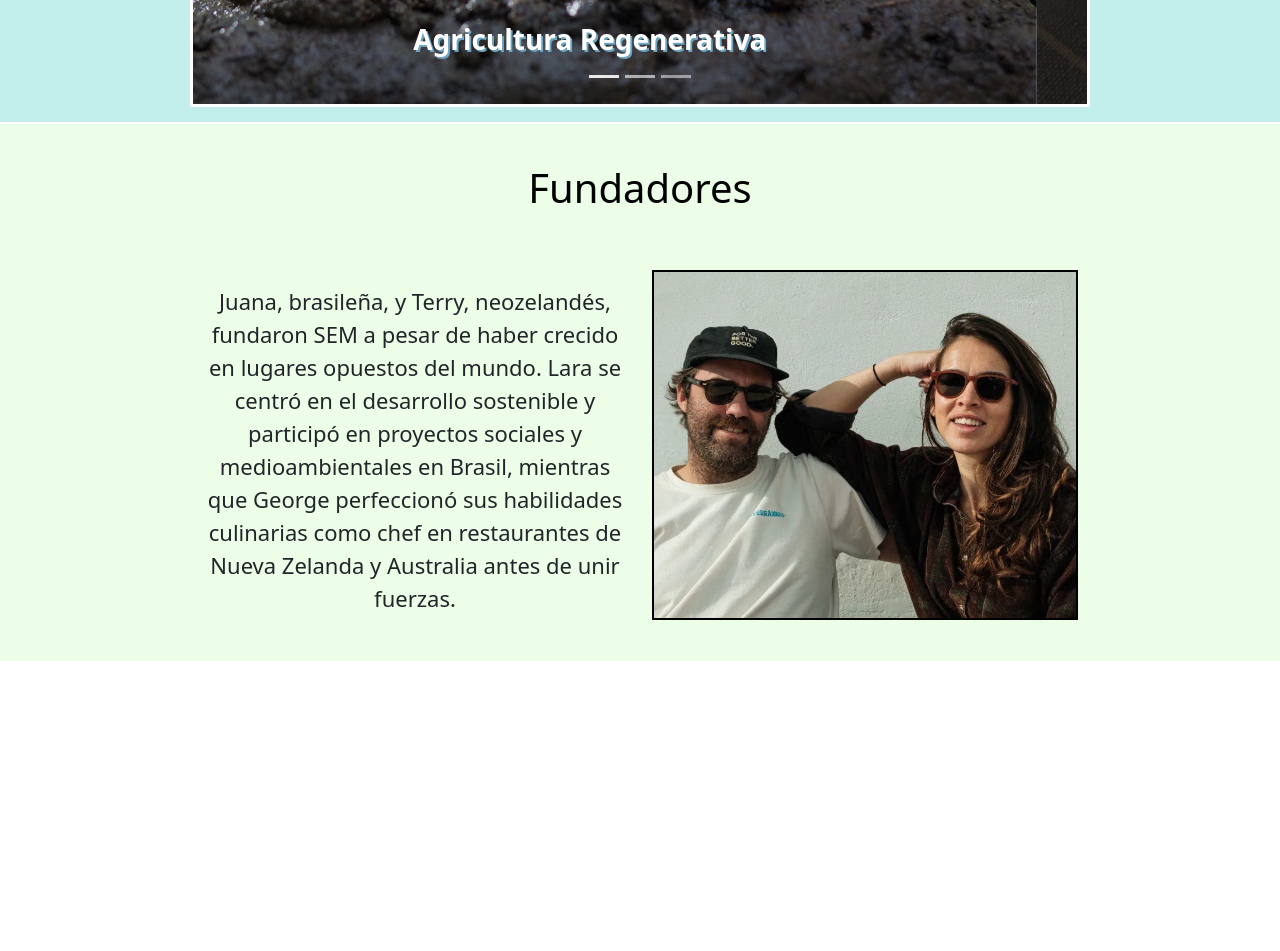
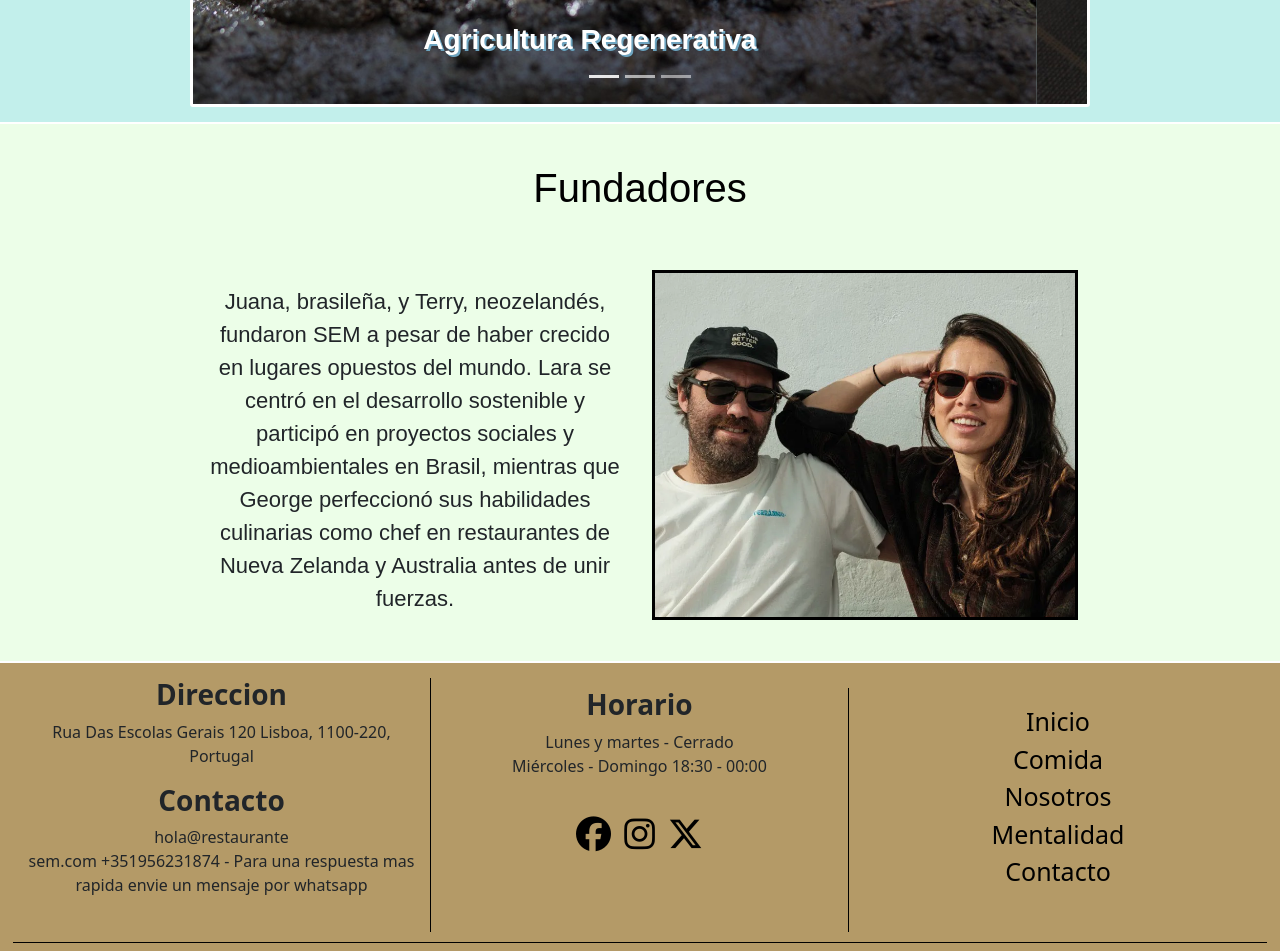
Before and after one commit to mariano4444-collab/PreEntega3Palombini, a plain HTML site: page index.html in a window 1280 px wide. Shown: the part 1849-2800 px from the top of the page. Before the commit the page ends 2510 px from the top, so only its background shows below. Drawn offline with nearby package versions, Linux system fonts and the light colour scheme; a web font is replaced by a local one.

Commit message:
Agregue el footer con la funcion -up- a la pagina de inicio

```diff
--- a/index.html
+++ b/index.html
@@ -161,7 +161,69 @@
 
     <!-- section-3 fin -->
 
+    <!-- footer inicio -->
 
+    <footer>
+        <div class="row fila-1-footer">
+            <div class="col-12 col-sm-4 footer-box1">
+                <h3 class="font-1">Direccion</h3>
+                <p class="font-2">
+                    Rua Das Escolas Gerais 120 Lisboa, 1100-220, Portugal
+                </p>
+                <h3 class="font-1">Contacto</h3>
+                <p class="font-2">
+                    hola@restaurante <br> sem.com
+                    +351956231874 - Para una respuesta mas rapida envie un mensaje por whatsapp
+                </p>
+            </div>
+            <div class="col-12 col-sm-4 footer-box2">
+                <h3 class="font-1">Horario</h3>
+                <p class="font-2">
+                    Lunes y martes - Cerrado <br>Miércoles - Domingo 18:30 - 00:00
+                </p>
+                <div class="redes">
+                    <a href=""><i class="fa-brands fa-facebook"></i></a>
+                    <a href=""><i class="fa-brands fa-instagram"></i></a>
+                    <a href=""><i class="fa-brands fa-x-twitter"></i></a>
+                </div>
+            </div>
+            <div class="col-12 col-sm-4 footer-box3">
+                <ul class="font-1">
+                    <li>
+                        <a href="index.html">Inicio</a>
+                    </li>
+                    <li>
+                        <a href="pages/comida.html">Comida</a>
+                    </li>
+                    <li>
+                        <a href="#">Nosotros</a>
+                    </li>
+                    <li>
+                        <a href="#">Mentalidad</a>
+                    </li>
+                    <li>
+                        <a href="#">Contacto</a>
+                    </li>
+                </ul>
+            </div>
+        </div>
+        <div class="row fila-2-footer">
+            <p>
+                © 2025 Restaurante y Bar Sem
+                Sitio Web creado por PBK Devolper
+            </p>
+        </div>
+    </footer>
+
+    <!-- footer fin -->
+
+    <!-- up inicio -->
+
+    <a href="#" class="up">
+        <i class="fa-solid fa-chevron-up fa-bounce"></i>
+    </a>
+
+    <!-- up fin -->
 
     <!-- Bootstrap -->
     <script src="https://cdn.jsdelivr.net/npm/@popperjs/core@2.10.2/dist/umd/popper.min.js"
--- /dev/null
+++ b/sass/estilos-inicio/_footer.scss
@@ -0,0 +1,111 @@
+/* footer inicio */
+
+footer {
+    border-top: 2px solid $colorblanco;
+    padding: 15px 25px 0px 25px;
+    background-color: $color-cuatro-inicio;
+}
+
+.footer-box1 {
+    text-align: center;
+    border-bottom: 1px solid $colornegro;
+}
+
+.footer-box1 h3 {
+    font-weight: bold;
+}
+
+.footer-box2 {
+    text-align: center;
+    margin-top: 10px;
+    padding-bottom: 10px;
+    border-bottom: 1px solid $colornegro;
+}
+
+.footer-box2 h3 {
+    font-weight: bold;
+}
+
+.redes {
+    font-size: 35px;
+    margin-top: 30px;
+}
+
+.redes a{
+    color: $colornegro;
+    margin: 0px 2px;
+}
+
+.redes a:hover{
+    color: $colorblanco;
+}
+
+.footer-box3 {
+    text-align: center;
+    padding: 25px 0px;
+}
+
+.footer-box3 ul {
+    list-style: none;
+    padding: 0;
+}
+
+.footer-box3 a {
+    text-decoration: none;
+    color: $colornegro;
+    font-size: 25px;
+    font-weight: 500;
+}
+
+.footer-box3 a:hover {
+    color: $colorblanco;
+}
+
+.fila-2-footer p {
+    margin-bottom: 0;
+    margin-top: 10px;
+    padding: 20px 0px;
+    border-top: 1px solid $colornegro;
+    text-align: center;
+}
+
+/* inicio mediaquery */
+
+@media (min-width:576px) {
+    .footer-box1 {
+        border-bottom: none;
+        border-right: 1px solid $colornegro;
+    }
+
+    .footer-box2 {
+        border-bottom: none;
+        border-right: 1px solid $colornegro;
+    }
+}
+
+/* fin mediaquery */
+
+/* footer fin */
+
+
+/* up inicio */
+
+.up {
+    position: fixed;
+    bottom: 50px;
+    right: 50px;
+    background-color: $colorblanco;
+    border: 2px solid $color-primario-inicio;
+    border-radius: 50%;
+    padding: 0px 7px;
+    color: $color-primario-inicio;
+    font-size: 25px;
+}
+
+.up:hover{
+    color: $color-secundario-inicio;
+    border-color: $color-secundario-inicio;
+    background-color: $colornegro;
+}
+
+/* up fin */
--- a/sass/estilos-inicio/_general.scss
+++ b/sass/estilos-inicio/_general.scss
@@ -5,3 +5,7 @@
     padding: 0;
     box-sizing: border-box;
 }
+
+html {
+    scroll-behavior: smooth;
+}
--- a/sass/estilos-inicio/_seccion1.scss
+++ b/sass/estilos-inicio/_seccion1.scss
@@ -13,12 +13,15 @@
         font-weight: 500;
         font-size: 40px;
         padding: 25px 0px 50px 0px;
+        font-family: $fuenteprincipal;
     }
 
     p {
         color: $colorblanco;
         text-align: center;
         margin-top: 40px;
+        font-family: $fuentesecundaria;
+        font-weight: $pesofuentesecundaria;
     }
 }
 
--- a/sass/estilos-inicio/_seccion2.scss
+++ b/sass/estilos-inicio/_seccion2.scss
@@ -34,6 +34,7 @@
     font-size: 15px;
     font-weight: bold;
     text-shadow: 2px 2px 0px #6EA4BF, 2px 2px 0px #000;
+    font-family: $fuenteprincipal;
 }
 
 /* inicio mediaquery */
--- a/sass/estilos-inicio/_seccion3.scss
+++ b/sass/estilos-inicio/_seccion3.scss
@@ -15,6 +15,7 @@
         font-weight: 500;
         font-size: 40px;
         padding: 25px 0px 50px 0px;
+        font-family: $fuenteprincipal;
     }
 }
 
@@ -25,6 +26,8 @@
 
 .sec-3-inicio p {
     text-align: center;
+    font-family: $fuentesecundaria;
+    font-weight: $pesofuentesecundaria;
 }
 
 .sec-3-inicio-box1 {
@@ -38,7 +41,7 @@
     background-size: cover;
     background-position: center;
     height: 300px;
-    border: 2px solid $colornegro;
+    border: 3px solid $colornegro;
 }
 
 /* inicio mediaquery */
--- a/sass/estilos-inicio/_variables.scss
+++ b/sass/estilos-inicio/_variables.scss
@@ -7,6 +7,7 @@ $colorblanco: #fff;
 $color-primario-inicio: #6EA4BF;
 $color-secundario-inicio: #C2EFEB;
 $color-tres-inicio: #ECFEE8;
+$color-cuatro-inicio: #B49A67;
 
 /* Fonts */
 
--- a/sass/style.scss
+++ b/sass/style.scss
@@ -7,3 +7,4 @@
 @import "estilos-inicio/seccion1";
 @import "estilos-inicio/seccion2";
 @import "estilos-inicio/seccion3";
+@import "estilos-inicio/footer";
```
Also changed, not shown: css/style.css, 1 other file.
